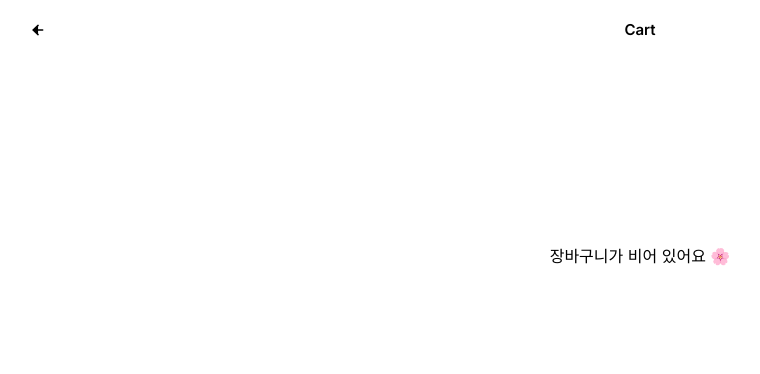
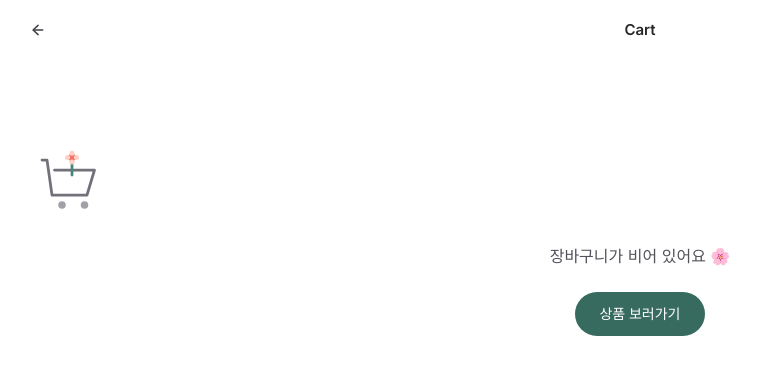
Before and after one commit to youngchan05/soonsoo, a Next.js app: page /cart in a window 1280 px wide. Shown: the top 374 px of the page, without its empty margins (0-760 px from the left). Built offline with nearby package versions, Linux system fonts and the light colour scheme; a web font is replaced by a local one.

Commit message:
fix : global style edit

```diff
--- a/app/globals.css
+++ b/app/globals.css
@@ -32,7 +32,6 @@
   scrollbar-width: none;
 }
 
-@media (prefers-color-scheme: dark) {
 :root {
   --background: #ffffff;
   --foreground: #111111;
@@ -118,26 +117,6 @@
   );
   --accent-grad: linear-gradient(90deg, var(--accent-500), var(--accent-400));
   --terra-grad: linear-gradient(90deg, var(--terra-400), var(--terra-200));
-  }
-
-  /* (선택) 다크 모드 */
-  [data-theme="dark"] {
-    --text-strong: #f5f5f5;
-    --text: #efefef;
-    --text-mute: #b8b8b8;
-
-    --surface-1: #131313;
-    --surface-2: #171717;
-    --surface-3: #1c1c1c;
-
-    --line: #303030;
-    --line-soft: #2a2a2a;
-
-    /* 세이지/보라 톤은 살짝 어둡게 */
-    --brand-500: #9eaa89;
-    --brand-600: #8c9979;
-    --accent-500: #5b2faf;
-  }
 
   /* 스크롤 숨김 유틸 (가로 필터용) */
   .no-scrollbar::-webkit-scrollbar {
@@ -152,3 +131,9 @@
 body {
   font-family: "Inter", "Pretendard", sans-serif; /* 본문/UI */
 }
+
+.bg-surface-blur {
+  background: var(--surface-1);
+  background: color-mix(in srgb, var(--surface-1) 86%, white);
+  background: color-mix(in oklab, var(--surface-1) 86%, white);
+}
--- a/app/icons/Icon.tsx
+++ b/app/icons/Icon.tsx
@@ -166,7 +166,7 @@ export function IconBackThin(props: React.SVGProps<SVGSVGElement>) {
       width={props.width ?? 24}
       height={props.height ?? 24}
       viewBox="0 0 24 24"
-      fill="#000"
+      fill="transparent"
       stroke="currentColor"
       strokeWidth="1.8"
       strokeLinecap="round"
```
Lines whose indentation alone changed are shown as unchanged.
